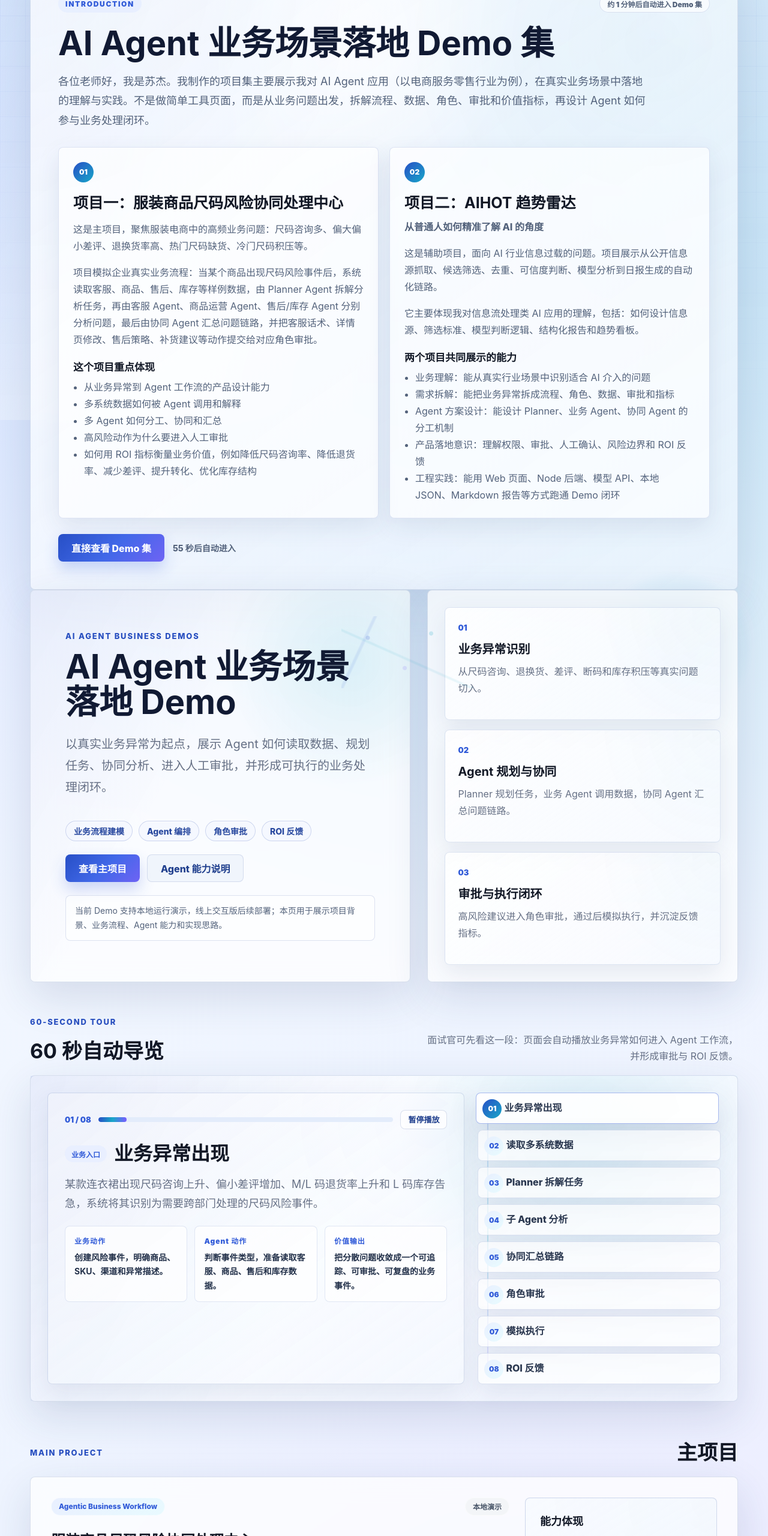
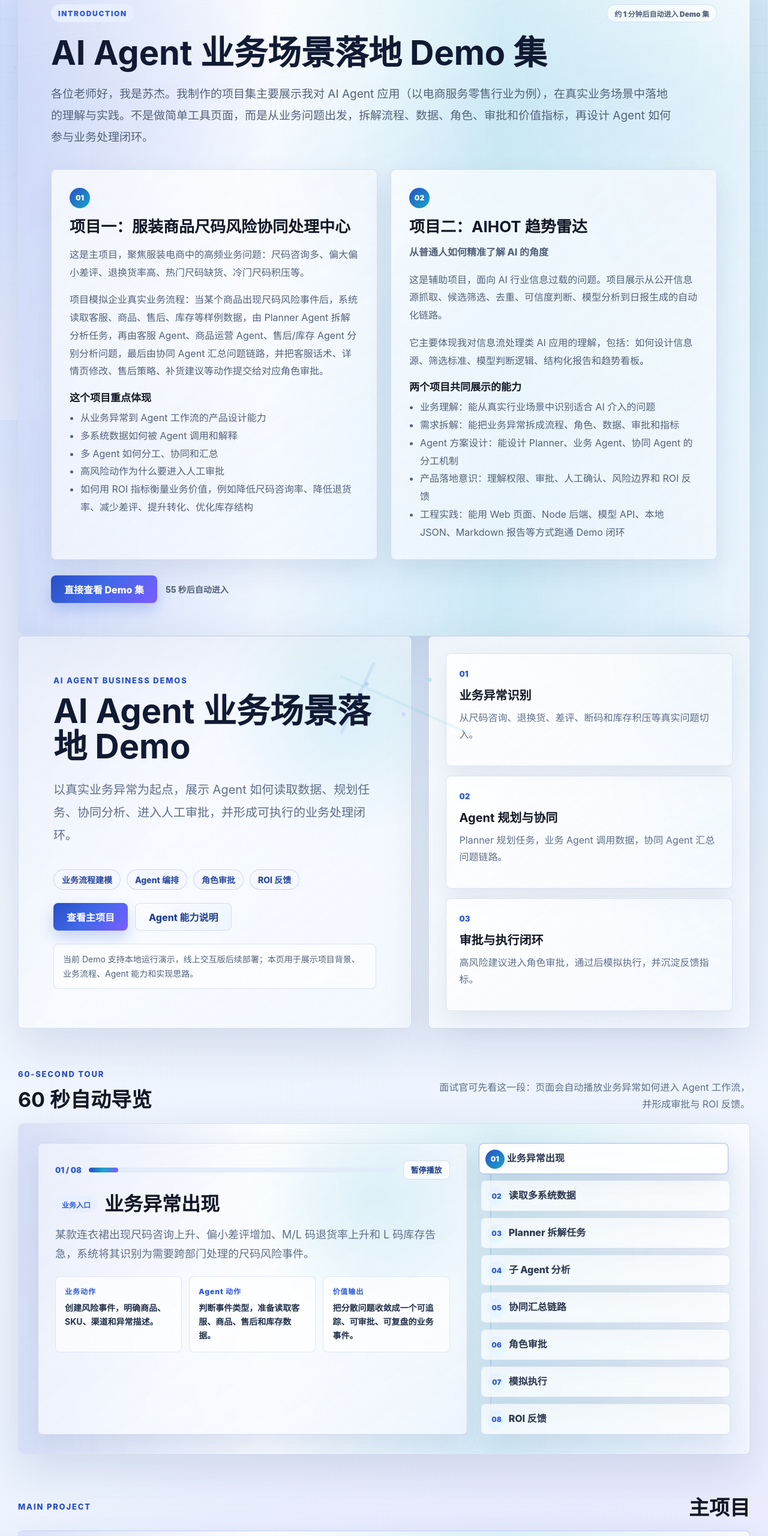
Before and after one commit to susu-ai-lab/ai-agent-demo-homepage, a website: page public/index.html in a window 1280 px wide. Shown: the part 100-2660 px from the top of the page at 60% size. Drawn offline with Linux system fonts and the light colour scheme.

Commit message:
Refine homepage visual system

```diff
--- a/public/styles.css
+++ b/public/styles.css
@@ -1,22 +1,28 @@
 :root {
   color-scheme: light;
-  --bg: #f5f8ff;
-  --panel: rgba(255, 255, 255, 0.72);
+  --bg: #f3f7ff;
+  --panel: rgba(255, 255, 255, 0.68);
   --ink: #121826;
-  --muted: #667085;
-  --line: rgba(111, 135, 179, 0.24);
+  --muted: #5f6f89;
+  --line: rgba(99, 126, 185, 0.22);
   --blue: #315bd8;
   --blue-soft: rgba(232, 239, 255, 0.84);
   --green: #237a63;
   --green-soft: rgba(229, 244, 239, 0.86);
   --cyan: #18a7c8;
   --violet: #7a5cff;
-  --shadow: 0 24px 70px rgba(35, 55, 104, 0.14);
-  --soft-shadow: 0 14px 38px rgba(35, 55, 104, 0.1);
+  --shadow: 0 28px 80px rgba(31, 51, 99, 0.14);
+  --soft-shadow: 0 16px 42px rgba(31, 51, 99, 0.1);
+  --glass-line: rgba(255, 255, 255, 0.7);
+  --accent-gradient: linear-gradient(135deg, #274fc6 0%, #4168e8 48%, #7a5cff 100%);
 }
 
 * {
   box-sizing: border-box;
+}
+
+html {
+  overflow-x: hidden;
 }
 
 body {
@@ -25,10 +31,10 @@ body {
   min-height: 100vh;
   overflow-x: hidden;
   background:
-    radial-gradient(circle at 12% 8%, rgba(87, 127, 255, 0.2) 0, rgba(87, 127, 255, 0) 32%),
-    radial-gradient(circle at 84% 12%, rgba(24, 167, 200, 0.18) 0, rgba(24, 167, 200, 0) 30%),
-    radial-gradient(circle at 78% 72%, rgba(122, 92, 255, 0.12) 0, rgba(122, 92, 255, 0) 34%),
-    linear-gradient(135deg, #f7fbff 0%, #eef4ff 45%, #f8f7ff 100%);
+    radial-gradient(circle at 8% 6%, rgba(71, 113, 255, 0.22) 0, rgba(71, 113, 255, 0) 30%),
+    radial-gradient(circle at 88% 10%, rgba(24, 167, 200, 0.18) 0, rgba(24, 167, 200, 0) 29%),
+    radial-gradient(circle at 82% 72%, rgba(122, 92, 255, 0.14) 0, rgba(122, 92, 255, 0) 34%),
+    linear-gradient(135deg, #f8fbff 0%, #edf4ff 45%, #f8f6ff 100%);
   color: var(--ink);
   font-family: Inter, "PingFang SC", "Microsoft YaHei", Arial, sans-serif;
 }
@@ -39,11 +45,12 @@ body::before {
   inset: 0;
   pointer-events: none;
   background-image:
-    linear-gradient(rgba(49, 91, 216, 0.075) 1px, transparent 1px),
-    linear-gradient(90deg, rgba(49, 91, 216, 0.075) 1px, transparent 1px),
-    linear-gradient(135deg, rgba(24, 167, 200, 0.06), rgba(122, 92, 255, 0.035));
-  background-size: 42px 42px, 42px 42px, 100% 100%;
-  mask-image: linear-gradient(to bottom, rgba(0, 0, 0, 0.8), rgba(0, 0, 0, 0.08));
+    linear-gradient(rgba(49, 91, 216, 0.065) 1px, transparent 1px),
+    linear-gradient(90deg, rgba(49, 91, 216, 0.065) 1px, transparent 1px),
+    radial-gradient(circle at 14% 18%, rgba(49, 91, 216, 0.1) 0 2px, transparent 3px),
+    radial-gradient(circle at 64% 28%, rgba(24, 167, 200, 0.08) 0 2px, transparent 3px);
+  background-size: 44px 44px, 44px 44px, 180px 180px, 220px 220px;
+  mask-image: linear-gradient(to bottom, rgba(0, 0, 0, 0.75), rgba(0, 0, 0, 0.1));
   z-index: 0;
 }
 
@@ -65,9 +72,9 @@ a {
 .page-shell {
   position: relative;
   z-index: 1;
-  width: min(1180px, calc(100% - 40px));
+  width: min(1220px, calc(100% - 40px));
   margin: 0 auto;
-  padding: 44px 0 72px;
+  padding: 52px 0 84px;
 }
 
 .hero {
@@ -86,17 +93,41 @@ a {
 }
 
 .intro-panel {
+  position: relative;
+  overflow: hidden;
   width: 100%;
-  padding: 46px;
+  padding: 54px;
   border: 1px solid var(--line);
   border-radius: 8px;
   background:
-    linear-gradient(145deg, rgba(255, 255, 255, 0.78), rgba(241, 247, 255, 0.66)),
+    linear-gradient(145deg, rgba(255, 255, 255, 0.76), rgba(241, 247, 255, 0.58)),
     radial-gradient(circle at top left, rgba(49, 91, 216, 0.12), transparent 36%),
     radial-gradient(circle at 88% 12%, rgba(24, 167, 200, 0.12), transparent 30%);
   box-shadow: var(--shadow);
   backdrop-filter: blur(18px);
   -webkit-backdrop-filter: blur(18px);
+  outline: 1px solid var(--glass-line);
+  outline-offset: -2px;
+}
+
+.intro-panel::before,
+.featured-project::before,
+.tour-board::before {
+  content: "";
+  position: absolute;
+  inset: 0;
+  pointer-events: none;
+  border-radius: inherit;
+  background:
+    linear-gradient(90deg, rgba(49, 91, 216, 0.24), transparent 34%, rgba(24, 167, 200, 0.2) 66%, transparent),
+    linear-gradient(180deg, rgba(255, 255, 255, 0.68), transparent 18%);
+  opacity: 0.72;
+}
+
+.intro-panel > *,
+.featured-project > *,
+.tour-board > * {
+  position: relative;
 }
 
 .intro-kicker {
@@ -132,29 +163,31 @@ a {
 }
 
 .intro-panel h1 {
-  max-width: 920px;
-  margin-bottom: 18px;
+  max-width: 980px;
+  margin-bottom: 22px;
 }
 
 .intro-lead {
-  max-width: 980px;
+  max-width: 1040px;
   color: #53627b;
-  font-size: 18px;
-  line-height: 1.8;
+  font-size: 19px;
+  line-height: 1.9;
 }
 
 .intro-grid {
   display: grid;
   grid-template-columns: repeat(2, minmax(0, 1fr));
-  gap: 18px;
-  margin-top: 28px;
+  gap: 22px;
+  margin-top: 34px;
 }
 
 .intro-grid article {
-  padding: 24px;
+  padding: 30px;
   border: 1px solid rgba(113, 139, 198, 0.22);
   border-radius: 8px;
-  background: rgba(255, 255, 255, 0.68);
+  background:
+    linear-gradient(145deg, rgba(255, 255, 255, 0.7), rgba(247, 250, 255, 0.58)),
+    radial-gradient(circle at 100% 0, rgba(49, 91, 216, 0.06), transparent 30%);
   box-shadow: var(--soft-shadow);
 }
 
@@ -173,8 +206,9 @@ a {
 }
 
 .intro-grid h2 {
-  margin-bottom: 14px;
-  font-size: 25px;
+  margin-bottom: 16px;
+  font-size: 26px;
+  line-height: 1.28;
 }
 
 .intro-grid h3 {
@@ -186,7 +220,7 @@ a {
 .intro-grid p,
 .intro-grid li {
   color: #53627b;
-  line-height: 1.75;
+  line-height: 1.86;
 }
 
 .intro-grid ul {
@@ -248,12 +282,15 @@ a {
 .detail-section,
 .capability-grid > div {
   position: relative;
-  background: var(--panel);
+  background:
+    linear-gradient(145deg, rgba(255, 255, 255, 0.72), rgba(246, 250, 255, 0.58));
   border: 1px solid var(--line);
   border-radius: 8px;
   box-shadow: var(--shadow);
   backdrop-filter: blur(18px);
   -webkit-backdrop-filter: blur(18px);
+  outline: 1px solid var(--glass-line);
+  outline-offset: -2px;
   transition: transform 180ms ease, box-shadow 180ms ease, border-color 180ms ease, background 180ms ease;
 }
 
@@ -281,7 +318,7 @@ a {
 
 .eyebrow {
   margin: 0 0 14px;
-  color: #284fc0;
+  color: #294fc2;
   font-size: 13px;
   font-weight: 800;
   letter-spacing: 0.14em;
@@ -295,9 +332,9 @@ p {
 }
 
 h1 {
-  margin-bottom: 22px;
+  margin-bottom: 24px;
   font-size: 56px;
-  line-height: 1.05;
+  line-height: 1.04;
   letter-spacing: 0;
   color: #111a33;
 }
@@ -305,11 +342,13 @@ h1 {
 h2 {
   margin-bottom: 0;
   font-size: 34px;
+  line-height: 1.22;
 }
 
 h3 {
-  margin-bottom: 14px;
+  margin-bottom: 16px;
   font-size: 24px;
+  line-height: 1.3;
 }
 
 h4 {
@@ -321,7 +360,7 @@ h4 {
   max-width: 720px;
   color: var(--muted);
   font-size: 20px;
-  line-height: 1.8;
+  line-height: 1.9;
 }
 
 .demo-note {
@@ -375,16 +414,19 @@ h4 {
   border-radius: 8px;
   font-weight: 800;
   text-decoration: none;
+  transition: transform 180ms ease, box-shadow 180ms ease, filter 180ms ease, border-color 180ms ease;
 }
 
 .primary-action {
-  background: linear-gradient(135deg, #274fc6 0%, #4168e8 52%, #6e63f4 100%);
+  background: var(--accent-gradient);
   color: #fff;
   box-shadow: 0 12px 24px rgba(49, 91, 216, 0.24);
 }
 
 .secondary-action {
-  background: rgba(237, 242, 251, 0.78);
+  background:
+    linear-gradient(135deg, rgba(255, 255, 255, 0.8), rgba(239, 246, 255, 0.72)),
+    linear-gradient(135deg, rgba(49, 91, 216, 0.08), rgba(122, 92, 255, 0.08));
   color: #21408e;
   border: 1px solid rgba(105, 129, 185, 0.22);
 }
@@ -440,7 +482,7 @@ h4 {
 }
 
 .section {
-  margin-top: 58px;
+  margin-top: 68px;
 }
 
 .section-heading {
@@ -459,10 +501,12 @@ h4 {
 }
 
 .tour-board {
+  position: relative;
+  overflow: hidden;
   display: grid;
   grid-template-columns: minmax(0, 1.1fr) minmax(300px, 0.64fr);
   gap: 22px;
-  padding: 28px;
+  padding: 32px;
   border: 1px solid var(--line);
   border-radius: 8px;
   background:
@@ -471,6 +515,8 @@ h4 {
   box-shadow: var(--shadow);
   backdrop-filter: blur(18px);
   -webkit-backdrop-filter: blur(18px);
+  outline: 1px solid var(--glass-line);
+  outline-offset: -2px;
 }
 
 .tour-track {
@@ -537,6 +583,7 @@ h4 {
 }
 
 .tour-detail {
+  position: relative;
   overflow: hidden;
   padding: 28px;
   border: 1px solid rgba(105, 129, 185, 0.24);
@@ -674,10 +721,17 @@ h4 {
 }
 
 .featured-project {
+  overflow: hidden;
   display: grid;
   grid-template-columns: minmax(0, 1fr) 320px;
   gap: 26px;
-  padding: 34px;
+  padding: 38px;
+  border-color: rgba(49, 91, 216, 0.28);
+  background:
+    linear-gradient(145deg, rgba(255, 255, 255, 0.78), rgba(244, 248, 255, 0.62)),
+    radial-gradient(circle at 100% 4%, rgba(49, 91, 216, 0.13), transparent 30%),
+    radial-gradient(circle at 68% 84%, rgba(24, 167, 200, 0.1), transparent 34%);
+  box-shadow: 0 34px 86px rgba(31, 51, 99, 0.16);
 }
 
 .supporting-project {
@@ -685,6 +739,9 @@ h4 {
   grid-template-columns: minmax(0, 1fr) auto;
   gap: 22px;
   align-items: end;
+  background:
+    linear-gradient(145deg, rgba(255, 255, 255, 0.7), rgba(247, 250, 255, 0.56));
+  box-shadow: var(--soft-shadow);
 }
 
 .featured-content p,
@@ -700,6 +757,7 @@ h4 {
   background:
     linear-gradient(150deg, rgba(247, 250, 255, 0.9), rgba(238, 246, 255, 0.68)),
     radial-gradient(circle at top right, rgba(49, 91, 216, 0.08), transparent 44%);
+  box-shadow: inset 0 1px 0 rgba(255, 255, 255, 0.72);
 }
 
 .card-topline {
@@ -719,21 +777,22 @@ h4 {
   font-size: 12px;
   font-weight: 800;
   border: 1px solid rgba(255, 255, 255, 0.55);
+  box-shadow: inset 0 1px 0 rgba(255, 255, 255, 0.74);
 }
 
 .accent-blue .tag {
-  background: linear-gradient(135deg, rgba(232, 239, 255, 0.96), rgba(225, 249, 255, 0.72));
-  color: var(--blue);
+  background: linear-gradient(135deg, rgba(49, 91, 216, 0.12), rgba(24, 167, 200, 0.1));
+  color: #274fc6;
 }
 
 .accent-green .tag {
-  background: linear-gradient(135deg, rgba(229, 244, 239, 0.96), rgba(230, 250, 255, 0.68));
-  color: var(--green);
+  background: linear-gradient(135deg, rgba(35, 122, 99, 0.12), rgba(24, 167, 200, 0.1));
+  color: #1e6d59;
 }
 
 .status {
-  background: rgba(242, 244, 247, 0.8);
-  color: #475467;
+  background: linear-gradient(135deg, rgba(242, 246, 255, 0.84), rgba(250, 252, 255, 0.72));
+  color: #52637d;
 }
 
 ul {
@@ -818,6 +877,10 @@ ul {
     radial-gradient(circle at 100% 0, rgba(24, 167, 200, 0.08), transparent 34%);
 }
 
+.roi-block h4 {
+  color: #17213a;
+}
+
 .metric-grid {
   display: grid;
   grid-template-columns: repeat(4, minmax(0, 1fr));
@@ -837,6 +900,13 @@ ul {
   font-weight: 800;
   line-height: 1.4;
   box-shadow: inset 0 1px 0 rgba(255, 255, 255, 0.8);
+}
+
+.metric-grid span:hover,
+.flow-strip span:hover,
+.keyword-row span:hover {
+  border-color: rgba(49, 91, 216, 0.28);
+  background: rgba(255, 255, 255, 0.86);
 }
 
 .align-end {
@@ -880,6 +950,16 @@ ul {
 .primary-action:hover,
 .secondary-action:hover {
   transform: translateY(-1px);
+  filter: brightness(1.03);
+}
+
+.primary-action:hover {
+  box-shadow: 0 16px 30px rgba(49, 91, 216, 0.3);
+}
+
+.secondary-action:hover {
+  border-color: rgba(49, 91, 216, 0.34);
+  box-shadow: 0 10px 22px rgba(31, 51, 99, 0.1);
 }
 
 .detail-section {
```
